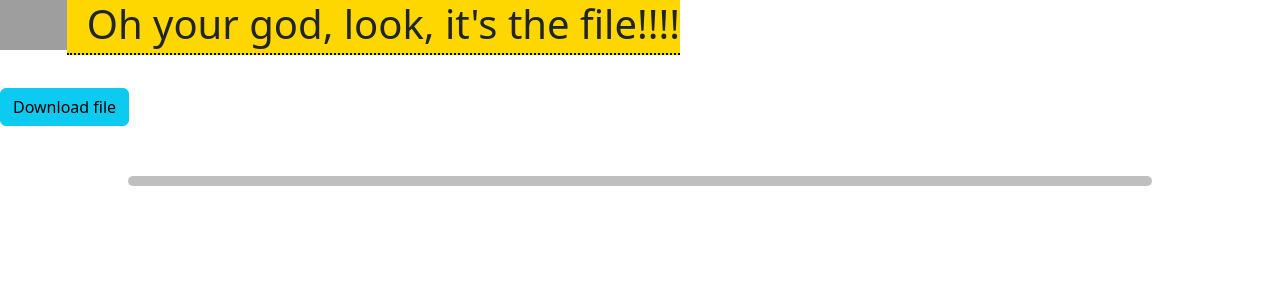
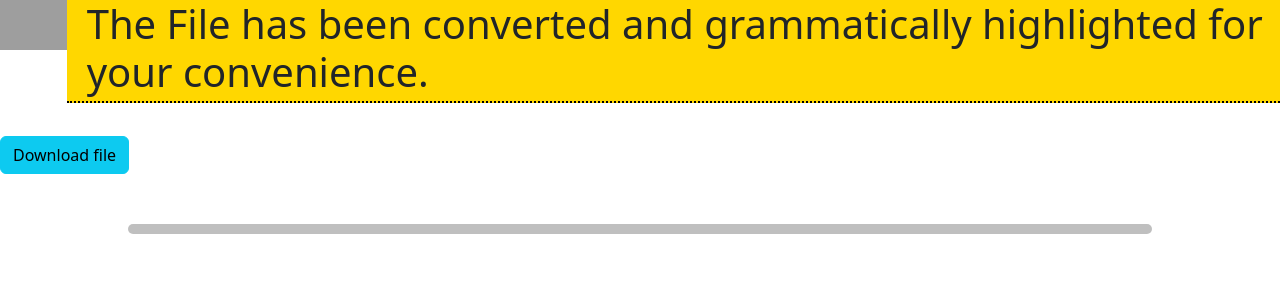
Before and after one commit to Escohen98/undoc-web, a Flask app: template templates/uploaded.html in a window 1280 px wide. Shown: the top 300 px of the page. Run offline with Flask 3, Linux system fonts and the light colour scheme; the template is opened without the code that fills it, so the values that code supplies are empty; parts of the project's set-up code (start-up, migrations or seed data) failed here and were passed over; grey boxes are pictures that could not be loaded.

Commit message:
Changed header

```diff
--- a/templates/uploaded.html
+++ b/templates/uploaded.html
@@ -14,7 +14,7 @@ This page displays the file text and provides option to download.
 <body>
   <header>
     <img src="https://www.pinclipart.com/picdir/middle/35-355669_convert-hub-is-a-free-online-image-converter.png" />
-    <h1>Oh your god, look, it's the file!!!!</h1>
+    <h1>The File has been converted and grammatically highlighted for your convenience.</h1>
   </header>
   <main>
     <a class="download-button" href="{{ url_for('download', filename=filename) }}">
```
